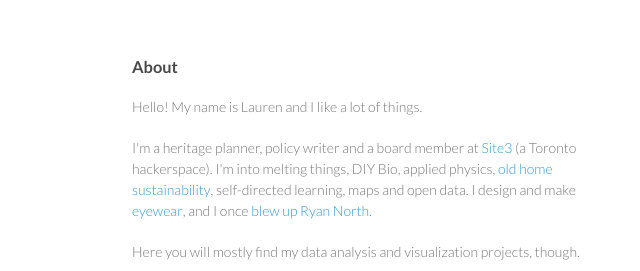
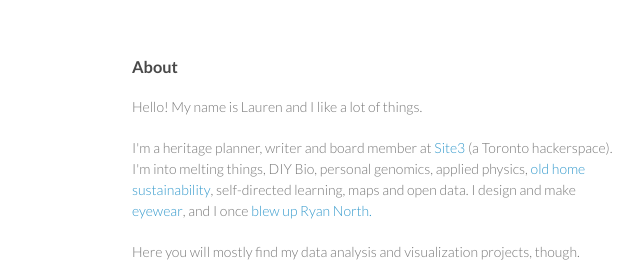
Before and after one commit to laurenarcher/laurenarcher.github.com, a plain HTML site: page index.html in a window 1280 px wide. Shown: the top 271 px of the page, 438-1078 px from the left. Drawn offline with Linux system fonts and the light colour scheme.

Commit message:
Update index.html

```diff
--- a/index.html
+++ b/index.html
@@ -27,7 +27,7 @@
 
 <p>Hello! My name is Lauren and I like a lot of things.</p>
 
-<p>I'm a heritage planner, policy writer and a board member at <a href="http://site3.ca/">Site3</a> (a Toronto hackerspace). I'm into melting things, DIY Bio, applied physics, <a href="http://up-keep.tumblr.com/">old home sustainability</a>, self-directed learning, maps and open data. I design and make <a href="http://eyewear-design.com">eyewear</a>, and I once <a href="http://www.wired.com/design/2013/02/ryan-north-kickstarted-head-pop/">blew up Ryan North.</a></p>
+<p>I'm a heritage planner, writer and board member at <a href="http://site3.ca/">Site3</a> (a Toronto hackerspace). I'm into melting things, DIY Bio, personal genomics, applied physics, <a href="http://up-keep.tumblr.com/">old home sustainability</a>, self-directed learning, maps and open data. I design and make <a href="http://eyewear-design.com">eyewear</a>, and I once <a href="http://www.wired.com/design/2013/02/ryan-north-kickstarted-head-pop/">blew up Ryan North.</a></p>
 
 <p>Here you will mostly find my data analysis and visualization projects, though.</p>
 
```
